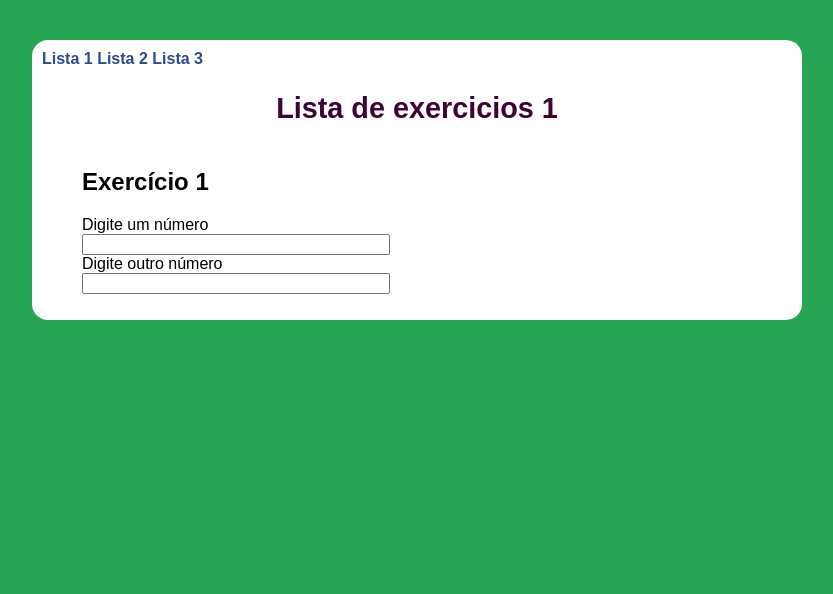
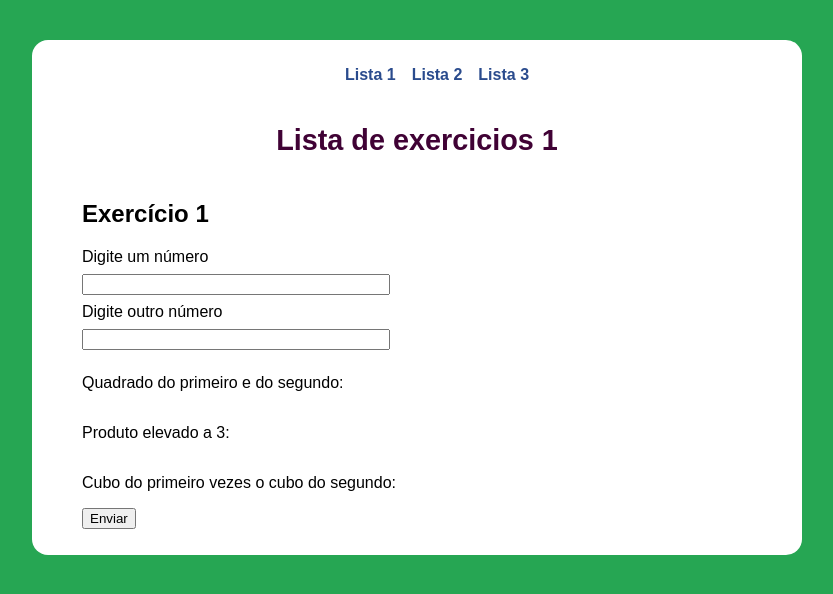
Before and after one commit to m4rcusml/javascript, a plain HTML site: page littleblog/index.html in a window 1280 px wide. Shown: the part 120-714 px from the top of the page, without its empty margins (223-1056 px from the left). Drawn offline with Linux system fonts and the light colour scheme; a web font is replaced by a local one.

Commit message:
arquivos organizados

```diff
--- a/exercicios/listas/ex003.js
+++ /dev/null
@@ -1 +0,0 @@
-// To usando os exercicios de uma lista na época q eu estudava lógica de programação slk bom demaize
--- a/exercicios/listas/style.css
+++ b/littleblog/estilos/style.css
@@ -32,6 +32,13 @@ header h1 {
     cursor: default;
 }
 
+nav ul {
+    list-style: none;
+    display: flex;
+    justify-content: center;
+    gap: 1rem;
+}
+
 main {
     background-color: white;
     margin: auto;
@@ -57,8 +64,9 @@ section ol li {
     flex-direction: column;
 }
 
-section ol li input {
+section ol li input, section ol li button {
     max-width: 300px;
+    margin: 8px 0;
 }
 
 a {
--- a/exercicios/listas/index.html
+++ b/littleblog/index.html
@@ -5,7 +5,7 @@
     <meta http-equiv="X-UA-Compatible" content="IE=edge">
     <meta name="viewport" content="width=device-width, initial-scale=1.0">
     <title>Lista de exercicios em JS</title>
-    <link rel="stylesheet" href="style.css">
+    <link rel="stylesheet" href="estilos/style.css">
 </head>
 <body>
     <header>
@@ -13,9 +13,11 @@
     </header>
     <main>
         <nav>
-            <a href="#lista1">Lista 1</a>
-            <a href="#lista2">Lista 2</a>
-            <a href="#lista3">Lista 3</a>
+            <ul>
+                <li><a href="#lista1">Lista 1</a></li>
+                <li><a href="#lista2">Lista 2</a></li>
+                <li><a href="#lista3">Lista 3</a></li>
+            </ul>
         </nav>
         <section id="lista1">
             <h1>Lista de exercicios 1</h1>
@@ -26,13 +28,17 @@
                     <input type="number" name="n1" id="n1">
                     <label for="n2">Digite outro número</label>
                     <input type="number" name="n2" id="n2">
+                    <p id="q1.1">Quadrado do primeiro e do segundo:</p>
+                    <p id="q1.2">Produto elevado a 3:</p>
+                    <p id="q1.3">Cubo do primeiro vezes o cubo do segundo:</p>
                 </li>
+                <button onclick="ex001()">Enviar</button>
             </ol>
         </section>
         <section id="lista2">
 
         </section>
     </main>
-    <script src="ex003.js"></script>
+    <script src="scripts/script.js"></script>
 </body>
 </html>
--- /dev/null
+++ b/littleblog/scripts/script.js
@@ -0,0 +1,3 @@
+// lista 1
+
+// 1
```
